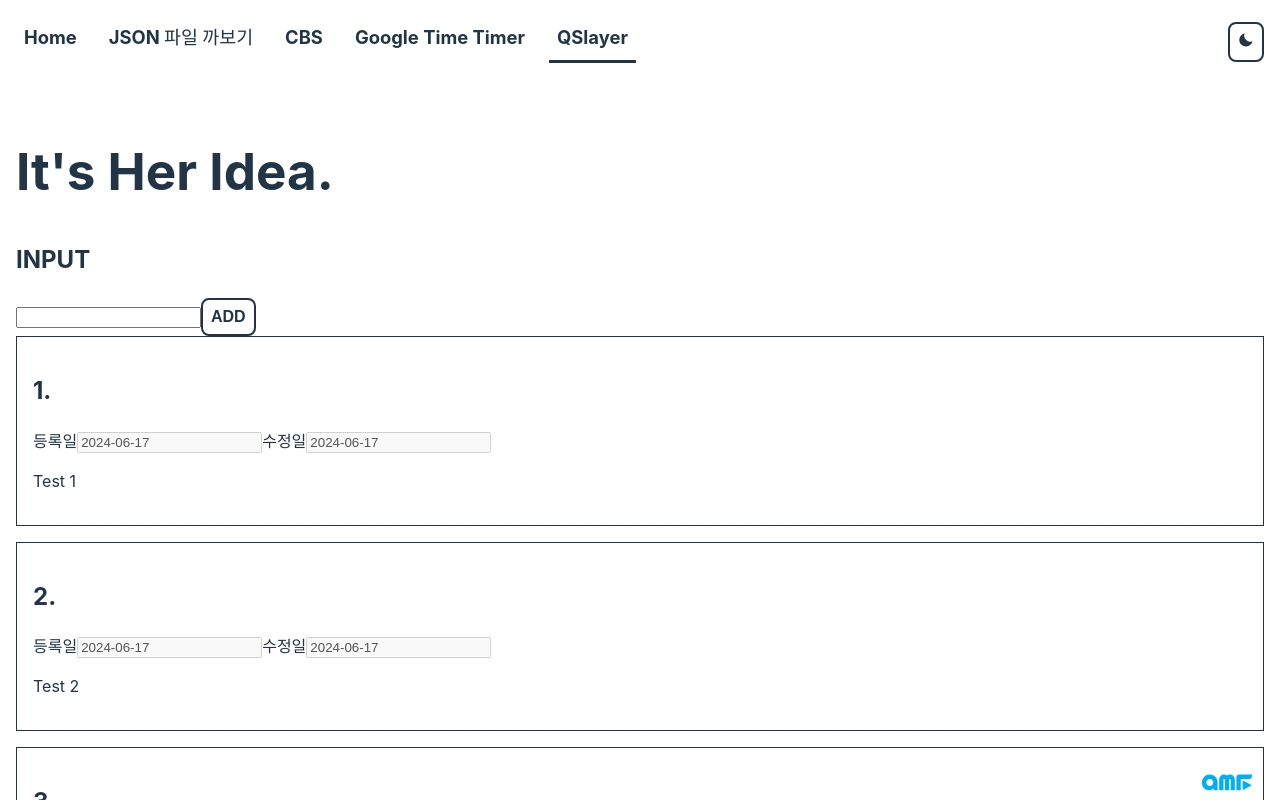
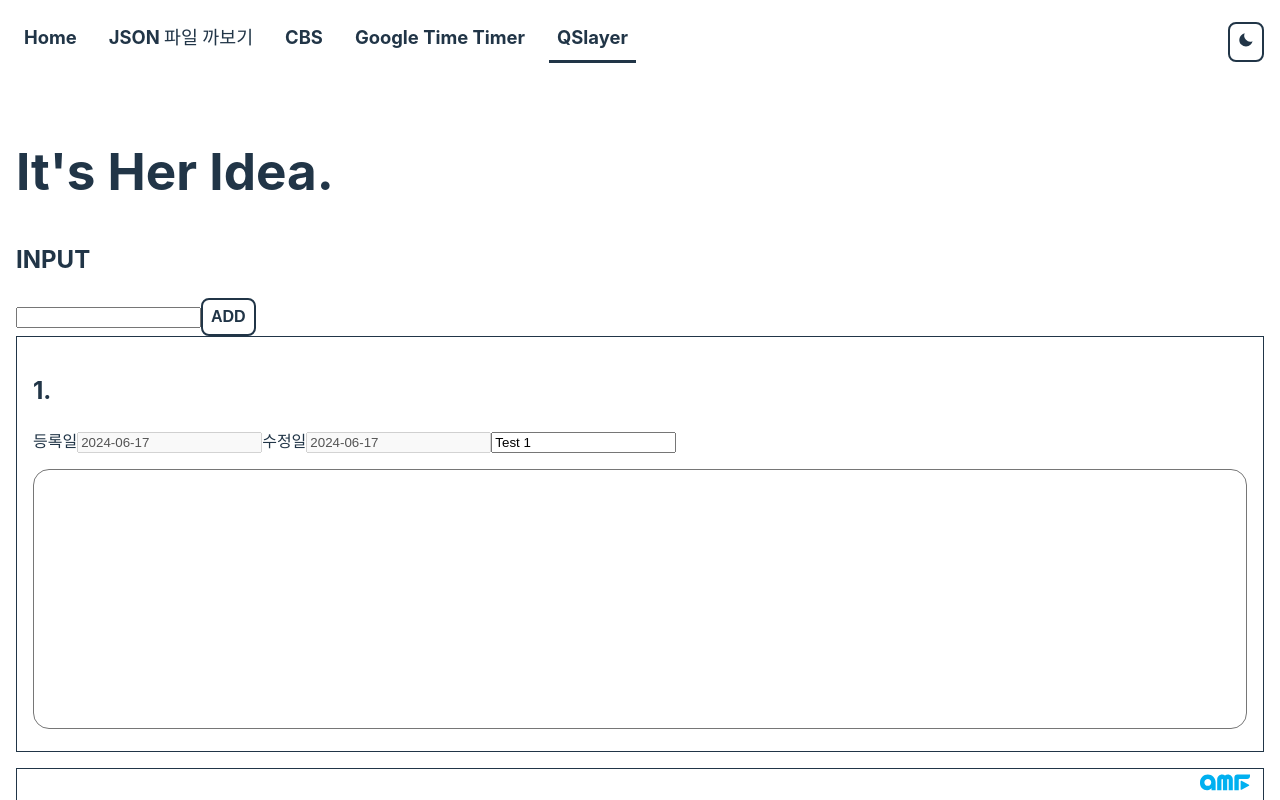
Before and after one commit to PisoDev77/solvook-utils, a React (Vite) app: page /#/qslayer in a window 1280 px wide. Shown: the top 800 px of the page. Built offline with nearby package versions, Linux system fonts and the light colour scheme.

Commit message:
feat: slayer answer

```diff
--- a/src/pages/QSlayer.jsx
+++ b/src/pages/QSlayer.jsx
@@ -16,9 +16,9 @@ export default function QSlayer() {
 
 		// setList(loadList());
 		setList([
-			{ reg_date: '2024-06-17', update_date: '2024-06-17', content: 'Test 1' },
-			{ reg_date: '2024-06-17', update_date: '2024-06-17', content: 'Test 2' },
-			{ reg_date: '2024-06-17', update_date: '2024-06-17', content: 'Test 3' },
+			{ reg_date: '2024-06-17', update_date: '2024-06-17', content: 'Test 1', answer: '' },
+			{ reg_date: '2024-06-17', update_date: '2024-06-17', content: 'Test 2', answer: '' },
+			{ reg_date: '2024-06-17', update_date: '2024-06-17', content: 'Test 3', answer: '' },
 		]);
 
 		// return () => saveList();
@@ -29,20 +29,46 @@ export default function QSlayer() {
 		setNewContent(inputContent);
 	};
 
+	const handleUpdateContent = (e, idx) => {
+		const newList = [...list];
+		newList[idx].content = e.target.value;
+		setList(newList);
+	};
+
+	const handleUpdateAnswer = (e, idx) => {
+		const newList = [...list];
+		newList[idx].answer = e.target.value
+			// .replace(/∴/, '')
+			.split('\n')
+			.map((i) => `${i}`)
+			.join('\n');
+
+		setList(newList);
+	};
+
 	const addNewContent = () => {
 		const inputContent = newContentInput.current.value;
-		setList([{ content: inputContent, reg_date: '2024-06-17', update_date: '2024-06-17' }, ...list]);
+		setList([{ content: inputContent, reg_date: '2024-06-17', update_date: '2024-06-17', answer: '' }, ...list]);
 	};
 
 	const renderList = () => {
-		return list.map(({ reg_date, update_date, content }, idx) => (
+		return list.map(({ reg_date, update_date, content, answer }, idx) => (
 			<section className='qslayer-content'>
-				<h2>{idx + 1}.</h2>
-				<label htmlFor='reg_date'>등록일</label>
-				<input type='text' disabled value={reg_date} name='reg_date' />
-				<label htmlFor='update_date'>수정일</label>
-				<input type='text' disabled value={update_date} name='update_date' />
-				<p>{content}</p>
+				<section className='content'>
+					<h2>{idx + 1}.</h2>
+					<label htmlFor='reg_date'>등록일</label>
+					<input type='text' disabled value={reg_date} name='reg_date' />
+					<label htmlFor='update_date'>수정일</label>
+					<input type='text' disabled value={update_date} name='update_date' />
+					<input type='text' value={content} onChange={(e) => handleUpdateContent(e, idx)} />
+				</section>
+				<textarea
+					rows={10}
+					name='answer'
+					className='answer'
+					value={answer}
+					onChange={(e) => handleUpdateAnswer(e, idx)}
+				></textarea>
 			</section>
 		));
 	};
--- a/src/styles/QSlayer.css
+++ b/src/styles/QSlayer.css
@@ -11,3 +11,14 @@
 	padding: 1rem;
 	border: solid 0.1rem var(--main-color);
 }
+/* .qslayer-content > .content {
+} */
+.qslayer-content > .answer {
+	margin-top: 1rem;
+	box-sizing: border-box;
+	padding: 1rem;
+	width: 100%;
+	resize: none;
+	border-radius: 1rem;
+	line-height: 1.7;
+}
```
